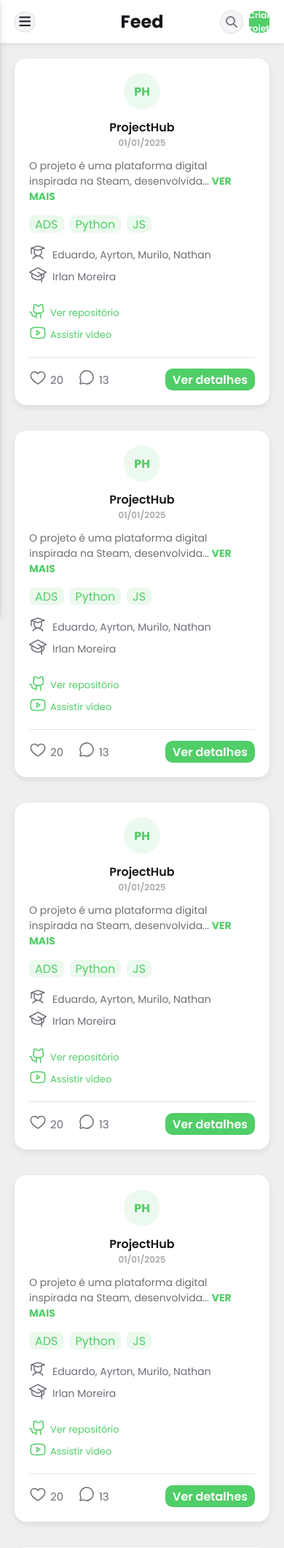
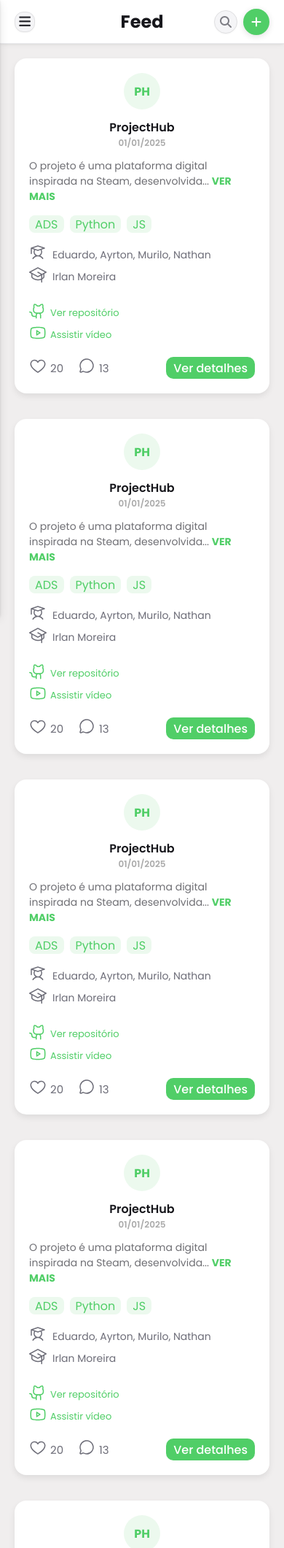
Before and after one commit to murlokfs/ifrn-projecthub, a Django app: page / in a window 390 px wide. Shown: the top 2121 px of the page at 73% size. Run offline with Django 5.2, Linux system fonts and the light colour scheme.

Commit message:
Finalizando a nova estrutura dos botões

```diff
--- a/project/templates/project/feed.html
+++ b/project/templates/project/feed.html
@@ -1,8 +1,6 @@
 {% extends 'components/base_files/my_projects_and_feed.html' %}
 
 {% load static %}
-
-{% url 'detalhes_projetos' as details_project_url %}
 
 {% block title %}
     Feed
@@ -16,7 +14,7 @@
     <div class="container_projects">
         {% for _ in contador_list %}
             <div class="project_card" id="project_in_feed">
-                {% include 'components/cards/project_parts/header.html' %}
+                {% include 'components/cards/project_parts/header.html' with status=projeto.status %}
 
                 <div class="content">
                     <div class="description">O projeto é uma plataforma digital inspirada na Steam, desenvolvida... <b>VER MAIS</b></div>
@@ -29,12 +27,10 @@
                         {% include 'components/cards/project_parts/links.html' with column=True %}
                     </div>
 
-                    <div class="line"></div>
-
                     <div class="footer">
                         {% include 'components/cards/project_parts/interaction_btns.html' %}
 
-                        {% include 'components/buttons/button_base.html' with btn=False url=details_project_url classes="green" label="Ver detalhes" %}
+                        {% include 'components/buttons/button_base.html' with btn=False url=project_details_url classes="green" label="Ver detalhes" %}
                     </div>
                 </div>
             </div>
--- a/templates/components/base_files/header.html
+++ b/templates/components/base_files/header.html
@@ -20,6 +20,6 @@
             <input type="text" id="search_input" placeholder="Busque por projetos, perfis ou tags...">
         </div>
 
-        {% include 'components/buttons/button_base.html' with btn=True classes="green create_project" label="Criar Projeto" %}
+        {% include 'components/buttons/create_project.html' %}
     </div>
 </header>
--- a/templates/components/base_files/header_createproject.html
+++ b/templates/components/base_files/header_createproject.html
@@ -14,7 +14,7 @@
         </div>
 
         <div id="buttons_container">
-            {% include 'components/buttons/button_base.html' with btn=False url=my_projects_url classes="cancel" label="Cancelar" %}
+            {% include 'components/buttons/button_base.html' with btn=False url=my_projects_url classes="cancel" id_list="cancel" label="Cancelar" %}
 
             {% include 'components/buttons/button_base.html' with btn=True classes="publish_btn green" label="Publicar" %}
         </div>
--- a/templates/components/base_files/my_projects_and_feed.html
+++ b/templates/components/base_files/my_projects_and_feed.html
@@ -13,7 +13,7 @@
     {% block imports %}{% endblock imports %}
     <title>{% block title %}{% endblock title %}</title>
 </head>
-    <body>
+<body>
         {% url 'detalhes_projetos' as project_details_url %}
         {% include 'components/base_files/sidebar.html' with active_page=active_page %}
 
--- a/templates/components/buttons/button_base.html
+++ b/templates/components/buttons/button_base.html
@@ -1,9 +1,9 @@
 {% if btn %}
-    <button class="base_container {{ classes }}">
+    <button class="base_container {{ classes }}" id="{{ id_list }}">
         {{ label }}
     </button>
 {% else %}
-    <a href="{{ url }}" class="base_container {{ classes }}">
+    <a href="{{ url }}" id="{{ id_list }}" class="base_container {{ classes }}">
         {{ label }}
     </a>
 {% endif %}
@@ -13,12 +13,12 @@
         display: flex;
         justify-content: center;
         align-items: center;
-        padding: 16px;
+        padding: 18px;
         border: none;
         height: 25px;
         border-radius: 10px;
         color: #fff;
-        font-weight: 600;
+        font-weight: 500;
         cursor: pointer;
     }
 
@@ -26,7 +26,7 @@
         text-decoration: none;
     }
 
-    .cancel {
+    .cancel, .cancel-btn {
         background-color: #F5474A;
     }
 
@@ -56,7 +56,8 @@
 
     @media screen and (max-width: 520px) {
         .publish_btn,
-        .cancel {
+        .create_project,
+        #cancel {
             width: 36px;
             height: 36px;
             padding: 0;
@@ -69,7 +70,7 @@
         }
 
         .publish_btn::before,
-        .cancel::before {
+        #cancel::before {
             font-size: 16px;
             line-height: 1;
             color: #fff;
@@ -79,17 +80,17 @@
             content: "✓";
         }
 
-        .cancel::before {
+        #cancel::before {
             content: "✕";
         }
 
         .publish_btn:hover,
-        .cancel:hover {
+        #cancel:hover {
             filter: brightness(0.95);
         }
 
         .publish_btn:active,
-        .cancel:active {
+        #cancel:active {
             transform: scale(0.97);
         }
     }
--- /dev/null
+++ b/templates/components/buttons/create_project.html
@@ -0,0 +1,5 @@
+<button class="create_project">
+    <h4 id="text_button"> Criar projeto</h4>
+
+    <i id="icon_button" class= "fa-solid fa-plus"></i>
+</button>
--- a/templates/components/modals/types_projects.html
+++ b/templates/components/modals/types_projects.html
@@ -171,7 +171,7 @@
 
     .types_container {
         flex-direction: column;
-        gap: 18px;
+        gap: 20px;
     }
 
     .type {
@@ -187,11 +187,12 @@
     }
 
     .type.scientific {
-        width: 96%;
+        width: 99%;
     }
 
     .types_container {
         flex-wrap: wrap;
+        gap: 32px;
     }
 
     .modal {
```
Also changed, not shown: project/templates/project/my_projects.html (+4 -6 lines), static/base_files/buttons_actions.js (deleted, +0 -27 lines).
